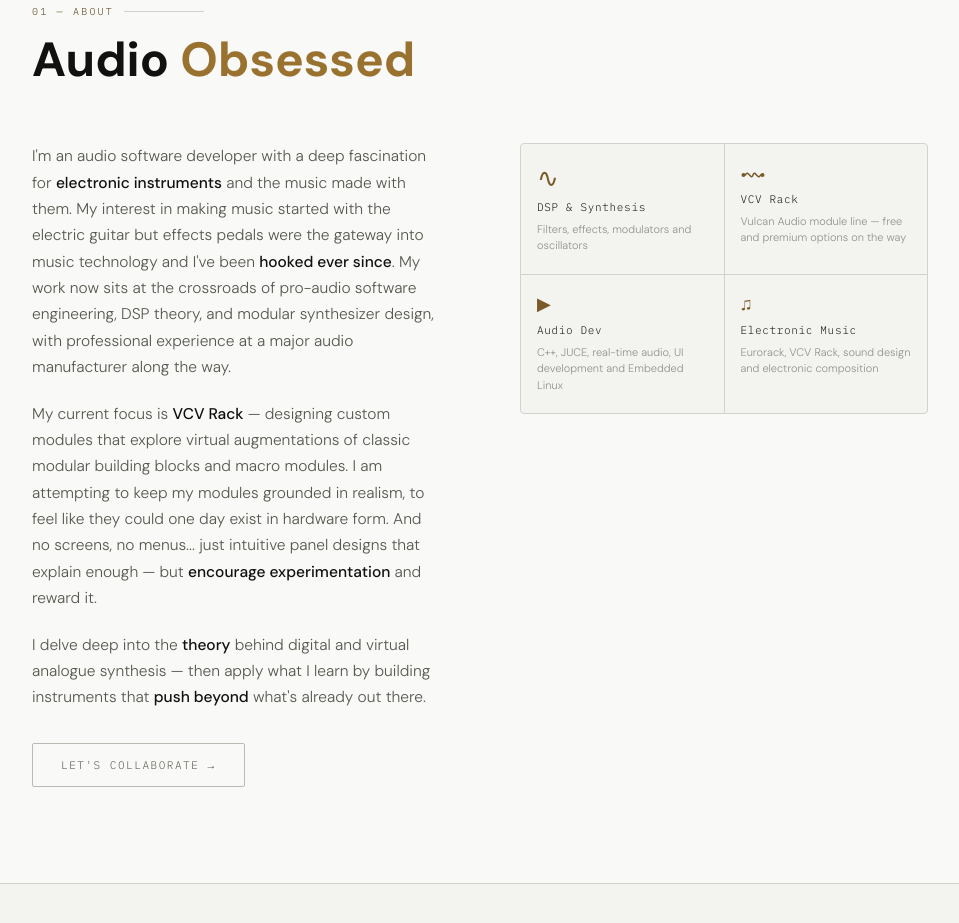
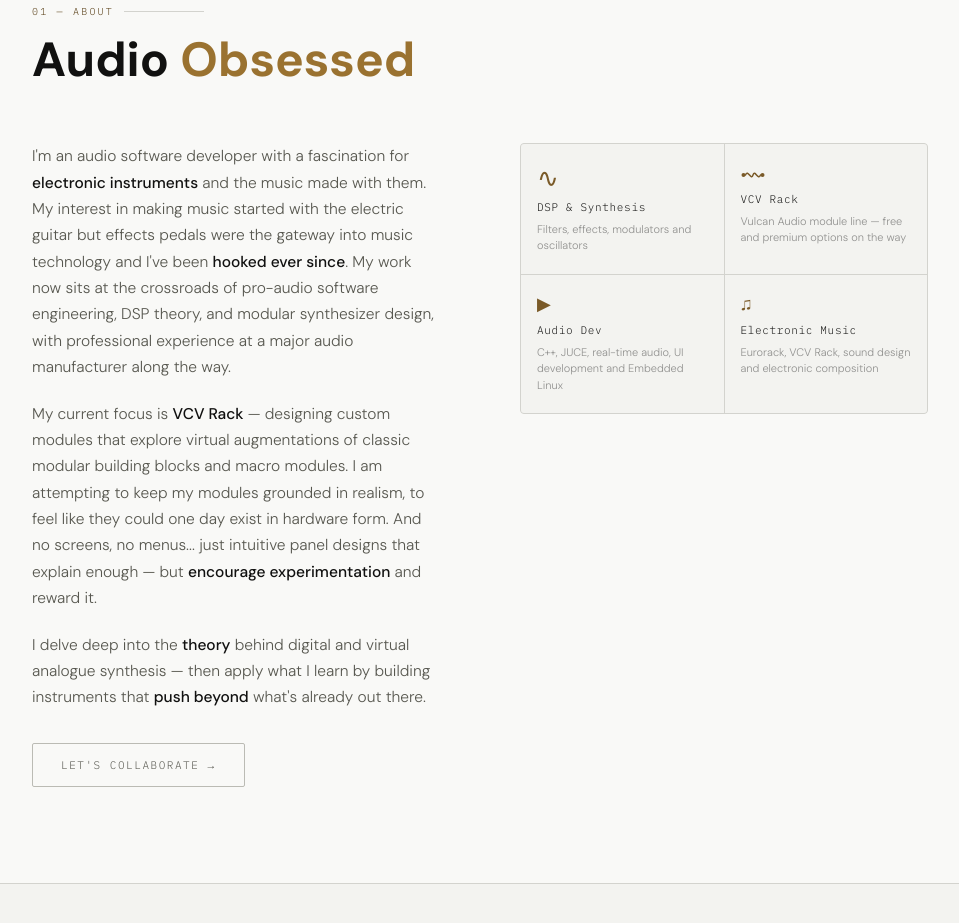
Before and after one commit to JamCones/JamCones.github.io, a website: page index.html in a window 1280 px wide. Shown: the part 894-1817 px from the top of the page, without its empty margins (160-1119 px from the left). Drawn offline with Linux system fonts and the light colour scheme.

```diff
--- a/index.html
+++ b/index.html
@@ -741,7 +741,7 @@
     <div class="layout">
       <div class="about-text">
         <p>
-          I'm an audio software developer with a deep fascination for
+          I'm an audio software developer with a fascination for
           <strong>electronic instruments</strong> and the music made with them.
           My interest in making music started with the electric guitar but effects pedals
           were the gateway into music technology and I've been <strong>hooked ever since</strong>.
```
